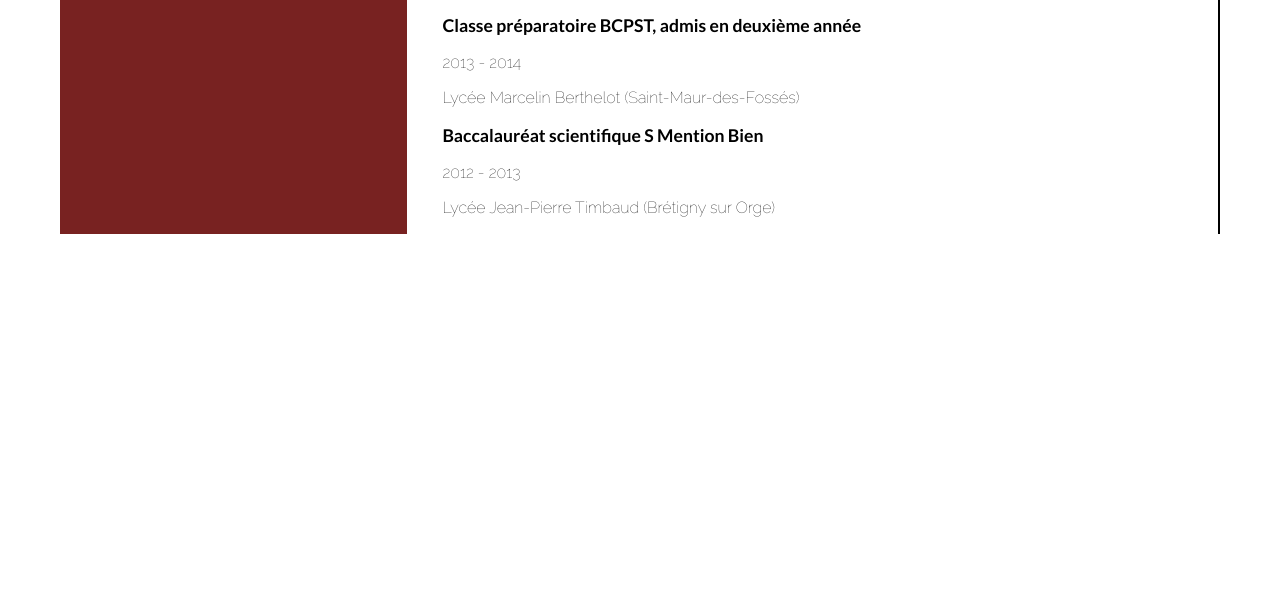
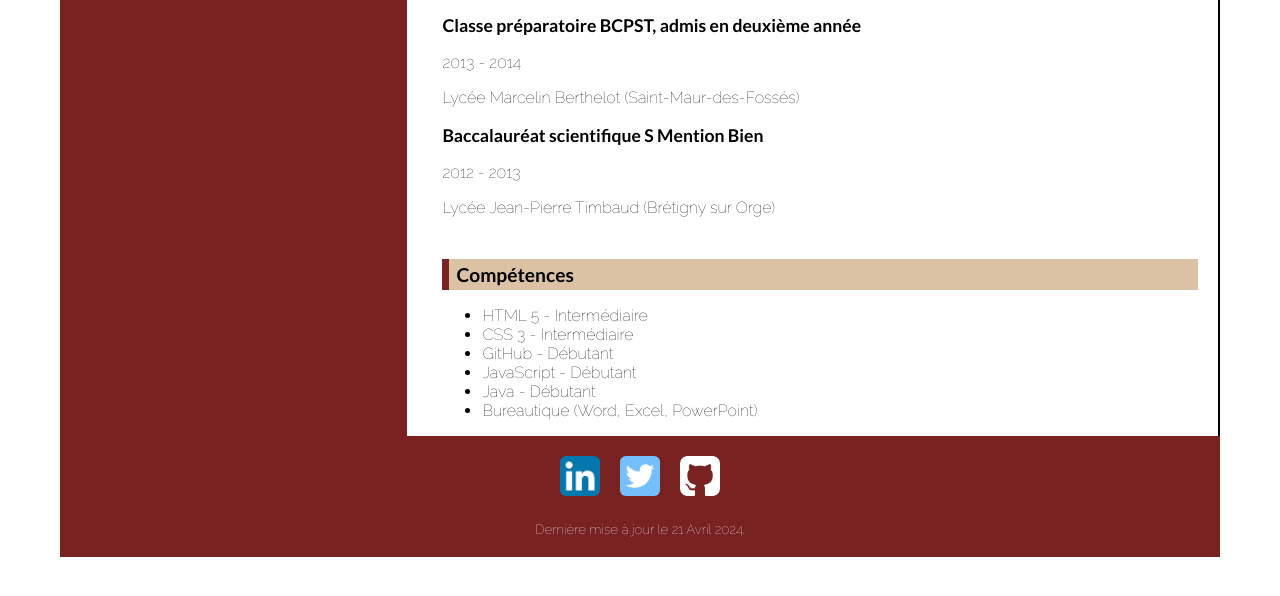
Before and after one commit to fb-lb/cv_Lubre, a plain HTML site: page index.html in a window 1280 px wide. Shown: the part 1545-2141 px from the top of the page. After the commit the page ends 2110 px from the top, so only its background shows below. Drawn offline with Linux system fonts and the light colour scheme; files whose address does not match are found by name.

Commit message:
Add footer CSS

```diff
--- a/assets/css/style.css
+++ b/assets/css/style.css
@@ -142,3 +142,30 @@ main {
     border-left: solid 7px #782221;
     text-indent: 7px;
 }
+
+footer {
+    background-color: #782221;
+    color: white;
+    box-sizing: border-box;
+    padding: 20px 0 20px 0;
+}
+
+#icons {
+    height: 40px;
+    display: flex;
+    column-gap: 20px;
+    display: flex;
+    justify-content: center;
+}
+
+footer img {
+    height: 40px;
+    width: 40px;
+    border-radius: 15%;
+}
+
+footer p{
+    margin: 25px 0 0 0;
+    display: flex;
+    justify-content: center;
+}
```
